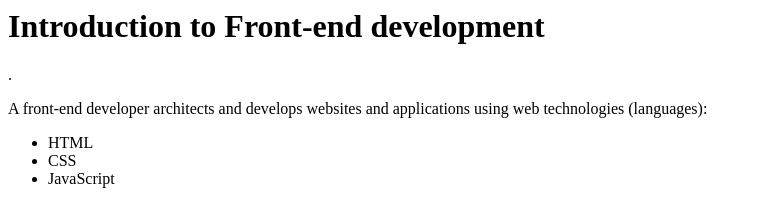
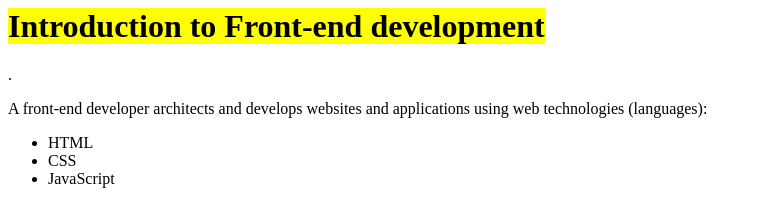
Before and after one commit to oli2012/front-end-development, a plain HTML site: page index.html in a window 1280 px wide. Shown: the whole page, without its empty margins (0-757 px from the left). Drawn offline with Linux system fonts and the light colour scheme.

```diff
--- a/index.html
+++ b/index.html
@@ -1,4 +1,4 @@
-<h1>Introduction to Front-end development</h1>.
+<h1><mark>Introduction to Front-end development</mark></h1>.
 <p>A front-end developer architects and develops websites and applications using web technologies (languages):</p>
 <ul>
 <li>HTML</li>
```
